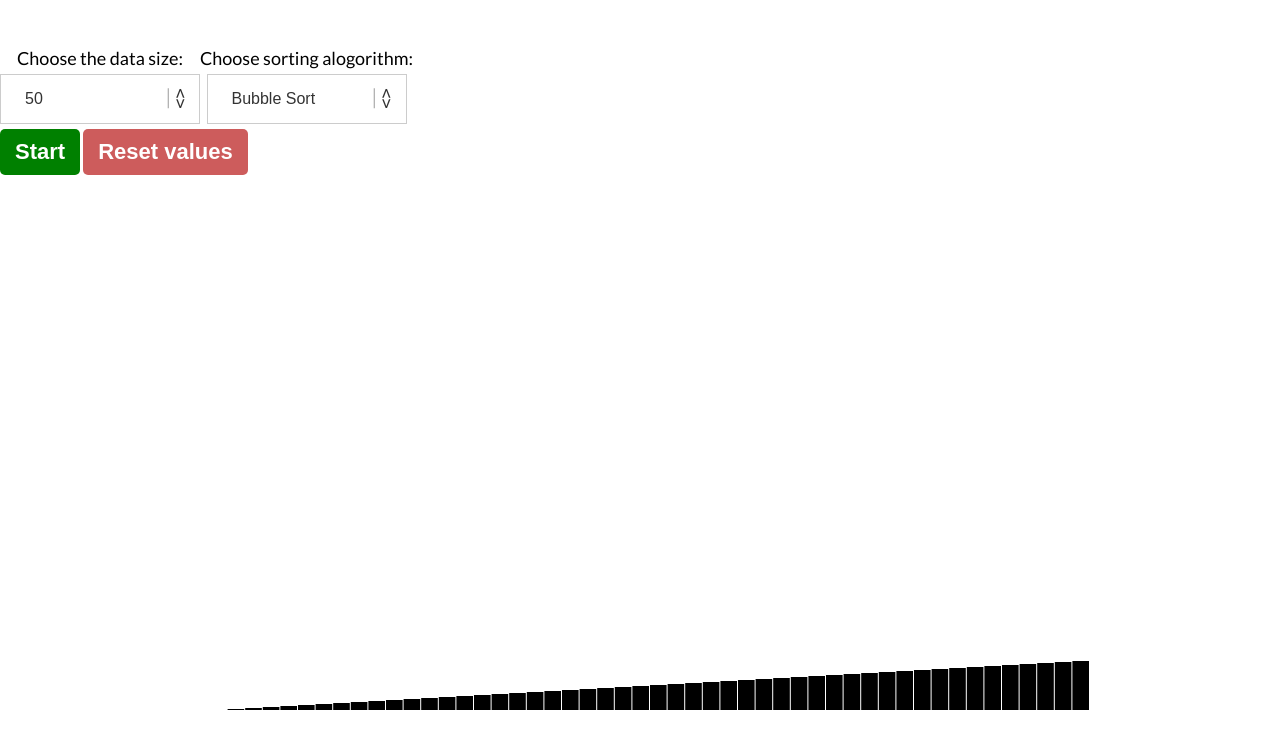
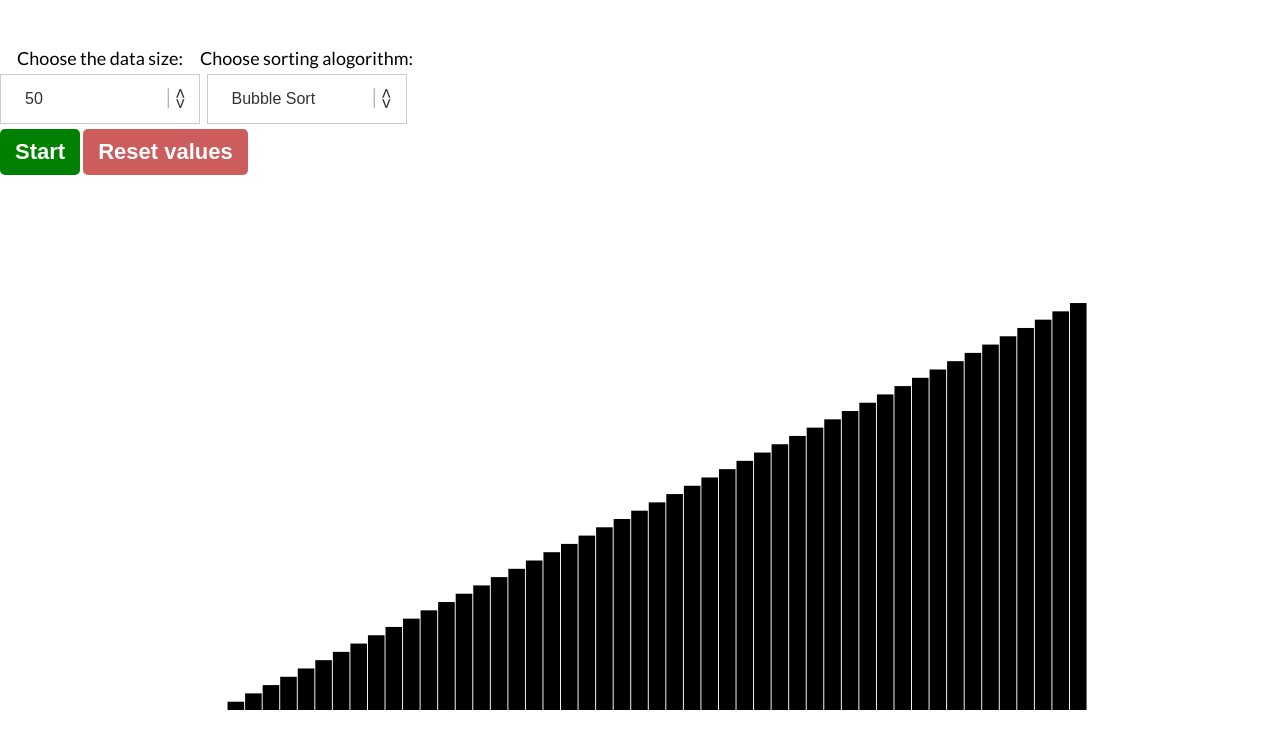
Before and after one commit to Kluzko/Visualization-of-sorting-alogrithms, a website built with Vite: page index.html in a window 1280 px wide. Both pictures are taken after a click on the button "Start". Shown: the part 62-800 px from the top of the page. Built offline with nearby package versions, Linux system fonts and the light colour scheme.

Commit message:
fix displaying of visualization

```diff
--- a/src/constants/index.ts
+++ b/src/constants/index.ts
@@ -1,4 +1,4 @@
-export const CHART_MARGIN = { top: 10, right: 10, bottom: 30, left: 10 }
+export const CHART_MARGIN = { top: 30, right: 10, bottom: 30, left: 10 }
 export const CHART_WIDTH = 900 - CHART_MARGIN.left - CHART_MARGIN.right
 export const CHART_HEIGHT = 550 - CHART_MARGIN.top - CHART_MARGIN.bottom
 
--- a/src/drawVisualization.ts
+++ b/src/drawVisualization.ts
@@ -11,6 +11,7 @@ import {
 import { SelectAlgorithm } from './utils'
 
 const drawVisualization = (data: number[], algorithmType: SortingAlgorithms) => {
+    data = data.filter(d => d !== undefined)
     // If it is .visualization del it first
     d3.select('.visualization').selectAll('rect').remove()
     d3.select('.visualization').select('svg').remove()
@@ -22,23 +23,29 @@ const drawVisualization = (data: number[], algorithmType: SortingAlgorithms) =>
         .attr('height', CHART_HEIGHT)
         .attr('transform', 'translate(' + CHART_MARGIN.left + ',' + CHART_MARGIN.top + ')')
 
+    const maxValue = data.reduce((max, val) => (val !== undefined && val > max ? val : max), 0)
+    const yScale = d3
+        .scaleLinear()
+        .domain([0, maxValue + 10]) // added to avoid overflow find later better fix
+        .range([CHART_HEIGHT, 0])
+
     // Create a bar chart using the data
-    const barPadding = 1
+    const barPadding = 0.95 // added to avoid overflow find later better fix
     const barWidth = CHART_WIDTH / data.length - 1
     svg.selectAll('rect')
         .data(data)
         .enter()
         .append('rect')
         .attr('x', (_d, i) => i * (barWidth + barPadding))
-        .attr('y', d => CHART_HEIGHT - d)
         .attr('width', barWidth)
-        .attr('height', d => d)
+        .attr('y', d => yScale(d))
+        .attr('height', d => CHART_HEIGHT - yScale(d))
         .on('mouseover', function (_d, i) {
             d3.select(this.parentElement)
                 .append('text')
                 .text(i)
                 .attr('x', () => data.indexOf(i) * (barWidth + barPadding) + barWidth / 2)
-                .attr('y', CHART_HEIGHT - i - 20)
+                .attr('y', yScale(i) - 5)
                 .attr('font-size', '14px')
                 .attr('fill', 'blue')
                 .attr('text-anchor', 'middle')
@@ -58,8 +65,8 @@ const drawVisualization = (data: number[], algorithmType: SortingAlgorithms) =>
             selection
                 .style('fill', (_d, i) => (i === counter || i === counter + 1 ? 'red' : 'blue'))
                 .attr('x', (_d, i) => i * (barWidth + barPadding))
-                .attr('y', d => CHART_HEIGHT - d)
-                .attr('height', d => d)
+                .attr('y', d => yScale(d))
+                .attr('height', d => CHART_HEIGHT - yScale(d))
         }
 
         // Apply the update function to the bars selection
@@ -68,7 +75,7 @@ const drawVisualization = (data: number[], algorithmType: SortingAlgorithms) =>
         bars.enter()
             .append('rect')
             .attr('x', (_d, i) => i * (barWidth + barPadding))
-            .attr('y', CHART_HEIGHT)
+            .attr('y', d => yScale(d))
             .attr('width', barWidth)
             .attr('height', 0)
             .call(update)
--- a/src/styles/index.css
+++ b/src/styles/index.css
@@ -21,7 +21,6 @@ header h1 {
 
 .visualization {
     margin-top: 15px;
-    width: 100%;
     display: flex;
     justify-content: center;
     align-items: center;
```
